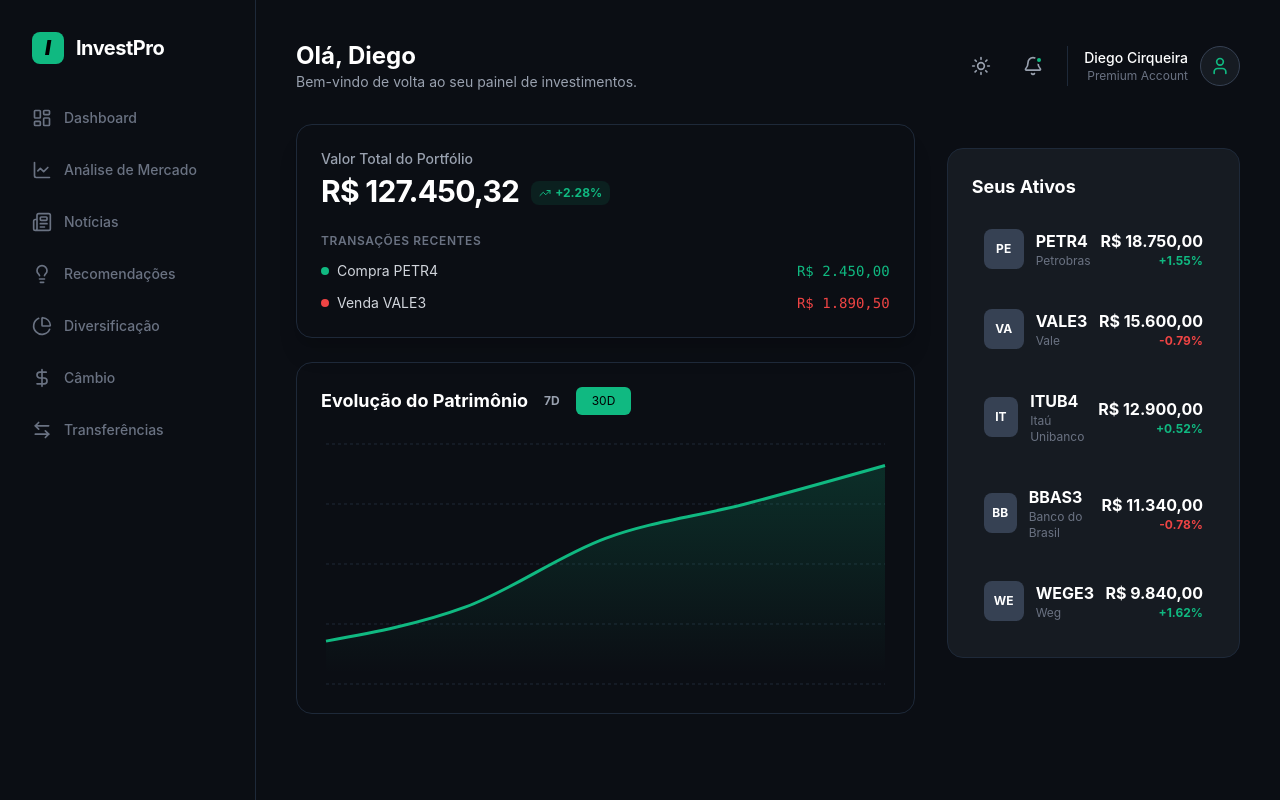
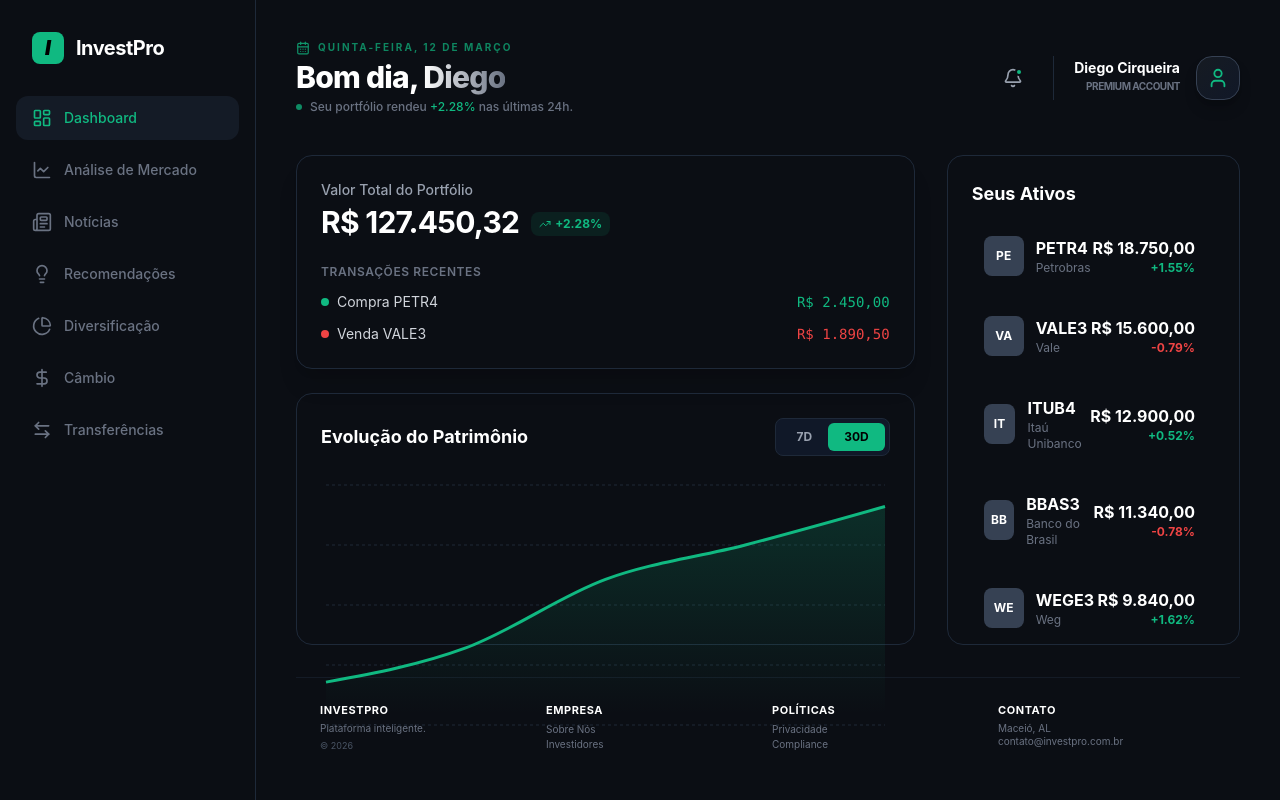
Before and after one commit to DiegoLCirqueira/InvestPro, a React (Vite) app: page / in a window 1280 px wide. Built offline with nearby package versions, Linux system fonts and the light colour scheme.

Commit message:
continuação do commit passado

```diff
--- a/index.html
+++ b/index.html
@@ -1,5 +1,5 @@
 <!doctype html>
-<html lang="en">
+<html lang="pt-br">
   <head>
     <meta charset="UTF-8" />
     <link rel="icon" type="image/svg+xml" href="/vite.svg" />
--- a/src/App.jsx
+++ b/src/App.jsx
@@ -1,63 +1,37 @@
-import {useState} from "react";
+import { useState } from "react";
 import { Sidebar } from "./components/Sidebar.jsx";
 import { Header } from "./components/Header.jsx";
-import { SummaryCard } from "./components/SummaryCard.jsx";
-import { Assets } from "./components/Assets.jsx";
-import { EvolutionChart } from "./components/EvolutionChart.jsx";
-import { MOCK_DATA } from "./data/investments.js";
+import { Footer } from "./components/Footer.jsx";
+
+// Importando as páginas da nova pasta
+import { Dashboard } from "./pages/Dashboard.jsx";
+import { MarketAnalysis } from "./pages/MarketAnalysis.jsx";
 
 function App() {
-  const [days, setDays] = useState(30);
-
-  const filteredHistory = MOCK_DATA.history.slice(-days);
+  // Estado para controlar qual tela mostrar
+  const [currentPage, setCurrentPage] = useState("dashboard");
 
   return (
-    <div className="min-h-screen bg-brand-bg flex text-white" font-sans>
-      <Sidebar />
+    <div className="h-screen bg-brand-bg flex text-white font-sans overflow-hidden">
+      {/* Passe o estado para a Sidebar conseguir trocar as páginas */}
+      <Sidebar onNavigate={setCurrentPage} activePage={currentPage} />
 
-      <main className="ml-64 p-10 flex-1 max-w-[1600px]">
-        <Header />
+      <main className="ml-64 flex-1 flex justify-center">
 
-        {/* Layout em Grid: 2 colunas no desktop */}
-        <div className="grid grid-cols-1 lg:grid-cols-3 gap-8">
+        <div className="w-full max-w-400 p-10 flex flex-col h-full justify-between">
+          <Header />
 
-          {/* Coluna Principal (Esquerda) */}
-          <div className="lg:col-span-2 space-y-6">
-            <SummaryCard
-              balance={MOCK_DATA.user.balance}
-              change={MOCK_DATA.user.change}
-            />
+          {/* Área de Conteúdo Dinâmico */}
+          <div className="flex-1 min-h-0 mb-8 flex flex-col">
+            {currentPage === "dashboard" ? (
+              <Dashboard />
+            ) : (
+              <MarketAnalysis />
+            )}
+          </div>
 
-            {/* Container do Gr[afico com Botoes de Filtro */}
-            <div className='bg-brand=card p-6 rounded-2xl border border-gray-800'>
-              <div className='flex justfbetween items-center mb-6'>
-                <h3 className='text-lg font-bold'>Evolução do Patrimônio</h3>
-
-                {/* Botoes com Tailwind dinamico */}
-                <div classNmae='flex bg-gray-900 p-1 rounded-lg border border-gray-800'>
-                  <button
-                    onClick={() => setDays(7)}
-                    className={`px-4 py-1.5 rounded-md text-xs font-bold transition-all ${days === 7 ? 'bg-brand-primary text-black' : 'text-gray-400 hover:text-white'}`}
-                  >
-                    7D
-                  </button>
-                  <button
-                    onClick={() => setDays(30)}
-                    className ={`px-4 py-1.5 rounded-md text-xs dontd-bold transition-all ${days === 30 ? 'bg-brand-primary text-black' : 'text-gray-400 hover:text-white'}`}
-                  >
-                    30D
-                    </button>
-                  </div>
-                </div>
-
-                {/* Passamos os dados filtrados como Prop */}
-                <EvolutionChart data={filteredHistory} />
-              </div>
-            </div>
-            <div className='lg:col-span-1'>
-              <Assets />
-            </div>
-          </div>
+          <Footer />
+        </div>
       </main>
     </div>
   );
--- a/src/components/Assets.jsx
+++ b/src/components/Assets.jsx
@@ -2,10 +2,10 @@ import { MOCK_DATA } from '../data/investments';
 
 export function Assets() {
   return (
-    <div className="bg-brand-card rounded-2xl border border-gray-800 p-6 mt-6">
+    <div className="rounded-2xl border border-gray-800 p-6 h-full">
       <h3 className="text-lg font-bold mb-4">Seus Ativos</h3>
 
-      <div className="space-y-4">
+      <div className="space-y-4 flex-1 overflow-y-auto pr-2 custom-scrollbar">
         {/* O .map() transforma cada objeto de dado em um elemento visual */}
         {MOCK_DATA.assets.map((asset) => (
           <div key={asset.id} className="flex items-center justify-between p-3 hover:bg-gray-800/50 rounded-xl transition-colors">
--- a/src/components/EvolutionChart.jsx
+++ b/src/components/EvolutionChart.jsx
@@ -6,7 +6,7 @@ export function EvolutionChart({ data }) {
     }
 
   return (
-    <div className="h-[250px] w-full">
+    <div className="h-62.5 w-full">
       <ResponsiveContainer width="100%" height="100%">
         {/* 4. Mude de MOCK_DATA.history para apenas 'data' */}
         <AreaChart data={data}>
--- a/src/components/Header.jsx
+++ b/src/components/Header.jsx
@@ -1,29 +1,55 @@
-import { Bell, User, Sun } from 'lucide-react';
+import { Bell, User, CalendarDays } from 'lucide-react';
 
 export function Header() {
+  // Lógica simples para saudação profissional
+  const hour = new Date().getHours();
+  const greeting = hour < 12 ? "Bom dia" : hour < 18 ? "Boa tarde" : "Boa noite";
+
+  // Data formatada para dar um toque de terminal financeiro
+  const dateStr = new Date().toLocaleDateString('pt-BR', {
+    weekday: 'long',
+    day: '2-digit',
+    month: 'long'
+  });
+
   return (
-    <header className="flex items-center justify-between mb-8">
-      <div>
-        <h2 className="text-2xl font-bold text-white">Olá, Diego</h2>
-        <p className="text-gray-400 text-sm">Bem-vindo de volta ao seu painel de investimentos.</p>
+    <header className="flex items-center justify-between mb-10">
+      <div className="space-y-1">
+        <div className="flex items-center gap-2 text-brand-primary">
+          <CalendarDays size={14} className="opacity-80" />
+          <span className="text-[10px] uppercase tracking-[0.2em] font-bold opacity-70">
+            {dateStr}
+          </span>
+        </div>
+
+        <h2 className="text-3xl font-extrabold text-white tracking-tight">
+          {greeting}, <span className="text-transparent bg-clip-text bg-linear-to-r from-white to-gray-500">Diego</span>
+        </h2>
+
+        <div className="flex items-center gap-2">
+          <span className="w-1.5 h-1.5 rounded-full bg-brand-primary animate-pulse"></span>
+          <p className="text-gray-500 text-xs font-medium">
+            Seu portfólio rendeu <span className="text-brand-primary">+2.28%</span> nas últimas 24h.
+          </p>
+        </div>
       </div>
 
-      <div className="flex items-center gap-4">
-        <button className="p-2 text-gray-400 hover:text-white transition-colors">
-          <Sun size={20} />
-        </button>
-        <button className="p-2 text-gray-400 hover:text-white transition-colors relative">
+      <div className="flex items-center gap-5">
+        <button className="p-2.5 text-gray-400 hover:text-white hover:bg-gray-800/50 rounded-xl transition-all relative group">
           <Bell size={20} />
-          <span className="absolute top-2 right-2 w-2 h-2 bg-brand-primary rounded-full border-2 border-brand-bg"></span>
+          <span className="absolute top-2.5 right-2.5 w-2 h-2 bg-brand-primary rounded-full border-2 border-brand-bg group-hover:scale-110 transition-transform"></span>
         </button>
 
-        <div className="flex items-center gap-3 pl-4 border-l border-gray-800">
-          <div className="text-right">
-            <p className="text-sm font-medium text-white">Diego Cirqueira</p>
-            <p className="text-xs text-gray-500">Premium Account</p>
+        <div className="flex items-center gap-4 pl-5 border-l border-gray-800">
+          <div className="text-right hidden sm:block">
+            <p className="text-sm font-bold text-white leading-none">Diego Cirqueira</p>
+            <div className="flex items-center justify-end gap-1.5 mt-1">
+              <p className="text-[10px] text-gray-500 font-bold uppercase tracking-tighter">Premium Account</p>
+            </div>
           </div>
-          <div className="w-10 h-10 bg-brand-card border border-gray-700 rounded-full flex items-center justify-center text-brand-primary">
-            <User size={20} />
+
+          <div className="w-11 h-11 bg-linear-to-br from-brand-card to-gray-900 border border-gray-700 rounded-2xl flex items-center justify-center text-brand-primary shadow-lg shadow-black/20 group cursor-pointer hover:border-brand-primary/50 transition-colors">
+            <User size={22} className="group-hover:scale-110 transition-transform" />
           </div>
         </div>
       </div>
```
